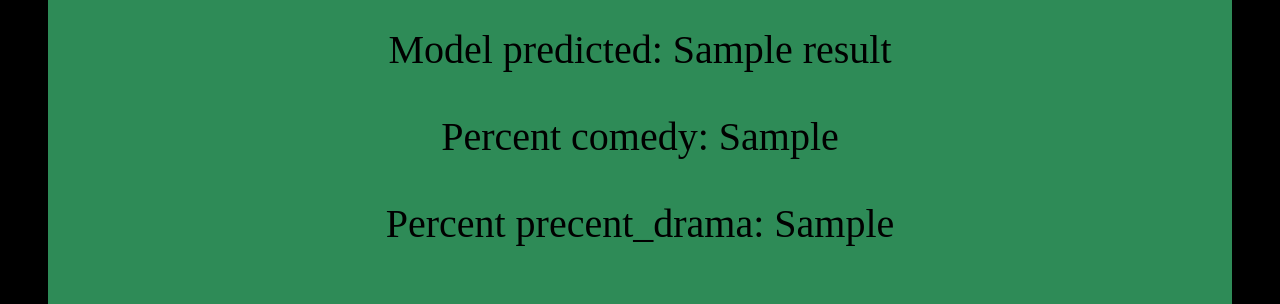
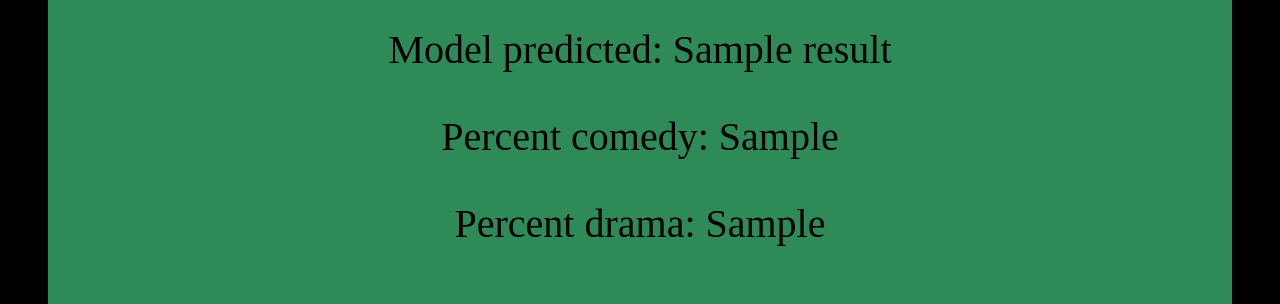
Before and after one commit to estherfarkas/MovieBooks, a Flask app: template templates/index.html in a window 1280 px wide. Shown: the part 834-1138 px from the top of the page. Run offline with Flask 2, Linux system fonts and the light colour scheme; the template is opened without the code that fills it: most values are stand-ins (such as "Sample title", 1, 10 or a date in 2020); parts of the project's set-up code (start-up, migrations or seed data) failed here and were passed over.

Commit message:
Update index.html

```diff
--- a/templates/index.html
+++ b/templates/index.html
@@ -115,7 +115,7 @@ footer {
           {% endif %}
 
           {% if precent_drama %}
-            <p> Percent precent_drama: {{ precent_drama }} </p>
+            <p> Percent drama: {{ precent_drama }} </p>
           {% endif %}
       </div>
       <div class="row">
```
